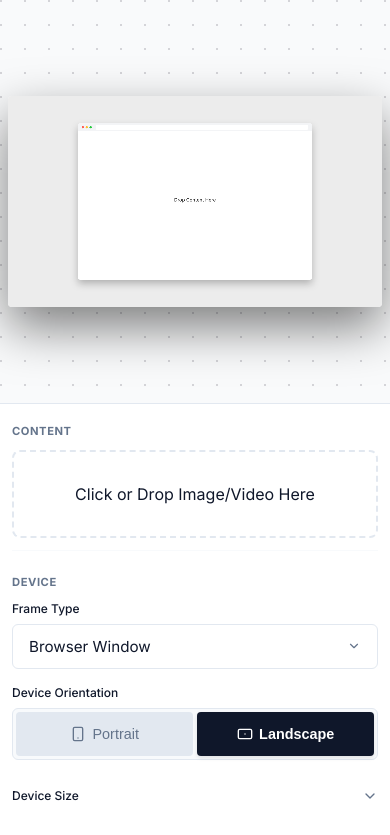
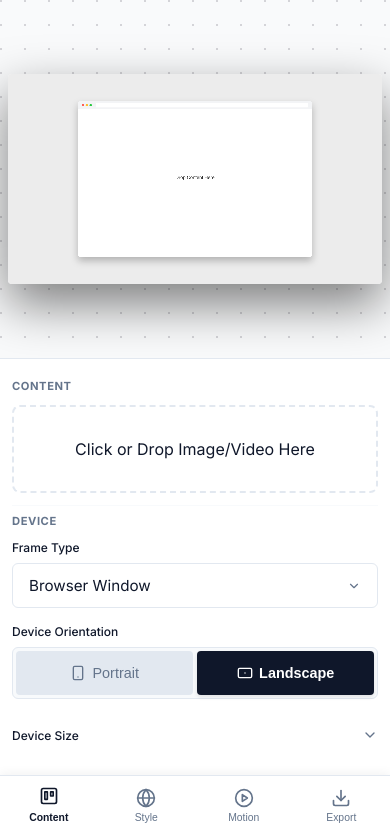
Before and after one commit to Deepender25/Presenta, a Python web app: template templates/index.html in a window 390 px wide. Shown: the part 60-895 px from the top of the page. Run offline with Jinja, Linux system fonts and the light colour scheme; the template is opened without the code that fills it, so the values that code supplies are empty.

Commit message:
Implement mobile UI overhaul with tabbed navigation

```diff
--- a/static/css/style.css
+++ b/static/css/style.css
@@ -865,6 +865,16 @@ aside.disabled {
     position: relative;
 }
 
+/* Mobile Tab Bar (Hidden by default on Desktop) */
+.mobile-tab-bar {
+    display: none;
+}
+
+/* Tab Sections (Desktop: Always show) */
+.tab-section {
+    display: block;
+}
+
 /* =========================================
    Responsive Design (Mobile & Tablet)
    ========================================= */
@@ -894,17 +904,87 @@ aside.disabled {
         border-top: 1px solid var(--border);
         overflow-y: auto;
         /* Scroll within sidebar */
-        padding-bottom: 2rem;
-        /* Extra padding for bottom */
+        padding-bottom: 80px;
+        /* Extra padding for tab bar + safe area */
     }
+
+    /* Mobile Tab Bar */
+    .mobile-tab-bar {
+        display: flex;
+        position: fixed;
+        bottom: 0;
+        left: 0;
+        width: 100%;
+        height: 60px;
+        background-color: #fff;
+        border-top: 1px solid var(--border);
+        z-index: 50;
+        justify-content: space-around;
+        padding-bottom: env(safe-area-inset-bottom);
+        box-shadow: 0 -2px 10px rgba(0, 0, 0, 0.05);
+    }
+
+    .tab-btn {
+        flex: 1;
+        background: transparent;
+        border: none;
+        display: flex;
+        flex-direction: column;
+        align-items: center;
+        justify-content: center;
+        gap: 4px;
+        color: var(--text-secondary);
+        font-size: 0.7rem;
+        cursor: pointer;
+        padding: 4px 0;
+        transition: color 0.2s;
+    }
+
+    .tab-btn svg {
+        transition: transform 0.2s;
+    }
+
+    .tab-btn.active {
+        color: var(--accent);
+        font-weight: 600;
+    }
+
+    .tab-btn.active svg {
+        transform: translateY(-2px);
+    }
+
+    /* Tab Content Visibility Logic for Mobile */
+    .tab-section {
+        display: none;
+        /* Hide all by default */
+        animation: fadeIn 0.3s ease;
+    }
+
+    .tab-section.active {
+        display: block;
+        /* Show active only */
+    }
+
+    @keyframes fadeIn {
+        from {
+            opacity: 0;
+            transform: translateY(5px);
+        }
+
+        to {
+            opacity: 1;
+            transform: translateY(0);
+        }
+    }
+
 
     /* Preview Area sits fixed at top */
     .preview-area {
-        height: 45vh;
-        /* Fixed height */
-        flex: 0 0 45vh;
+        height: 40vh;
+        /* Fixed height, slightly smaller to give more room to controls */
+        flex: 0 0 40vh;
         /* Don't grow or shrink */
-        min-height: 300px;
+        min-height: 250px;
         width: 100%;
         padding: 1rem;
         z-index: 10;
@@ -1005,15 +1085,20 @@ aside.disabled {
 
 @media (max-width: 600px) {
     .preview-area {
-        height: 50vh;
-        min-height: 300px;
+        height: 45vh;
+        /* Slightly more height on very small screens? Actually less is better for controls.
+           Let's keep 40% or maybe 35% if screen is really tiny?s
+           Defaulting to 40vh from above is fine.
+        */
+        min-height: 250px;
         padding: 0.5rem;
+    }
+
+    .tab-btn span {
+        font-size: 0.65rem;
     }
 
     .header {
         padding: 0 1rem;
     }
-
-    /* Stack row inputs vertically on very small screens if needed */
-    /* currently .row-inputs are flex row, let's keep them unless too squished */
 }
--- a/static/js/app.js
+++ b/static/js/app.js
@@ -845,4 +845,34 @@ document.addEventListener('DOMContentLoaded', () => {
         });
     };
     setupTouchRanges();
+
+    // --- Mobile Tab Navigation ---
+    const setupMobileTabs = () => {
+        const tabBtns = document.querySelectorAll('.mobile-tab-bar .tab-btn');
+        const tabSections = document.querySelectorAll('.tab-section');
+
+        tabBtns.forEach(btn => {
+            btn.addEventListener('click', () => {
+                const targetId = btn.dataset.tab;
+
+                // Update Buttons
+                tabBtns.forEach(b => b.classList.remove('active'));
+                btn.classList.add('active');
+
+                // Update Sections
+                tabSections.forEach(section => {
+                    if (section.id === targetId) {
+                        section.classList.add('active');
+                    } else {
+                        section.classList.remove('active');
+                    }
+                });
+
+                // Scroll sidebar to top when switching tabs
+                const sidebar = document.getElementById('sidebar');
+                if (sidebar) sidebar.scrollTop = 0;
+            });
+        });
+    };
+    setupMobileTabs();
 });
--- a/templates/index.html
+++ b/templates/index.html
@@ -26,6 +26,8 @@
 
         <main>
             <aside id="sidebar">
+                <!-- Tab: Content -->
+                <div id="tab-content" class="tab-section active">
                     <!-- Upload Section -->
                     <div class="control-group">
                         <h3>Content</h3>
@@ -76,7 +78,8 @@
                                 <label style="cursor: pointer;">Corner Radius <span id="radius-val"
                                         style="color: var(--text-secondary); font-weight: normal; margin-left: 4px;">0</span>px</label>
                                 <svg class="chevron-icon" width="16" height="16" viewBox="0 0 24 24" fill="none"
-                                stroke="currentColor" stroke-width="2" stroke-linecap="round" stroke-linejoin="round">
+                                    stroke="currentColor" stroke-width="2" stroke-linecap="round"
+                                    stroke-linejoin="round">
                                     <polyline points="6 9 12 15 18 9"></polyline>
                                 </svg>
                             </div>
@@ -89,7 +92,8 @@
                             <div class="collapsible-header" id="device-size-header">
                                 <label style="cursor: pointer;">Device Size</label>
                                 <svg class="chevron-icon" width="16" height="16" viewBox="0 0 24 24" fill="none"
-                                stroke="currentColor" stroke-width="2" stroke-linecap="round" stroke-linejoin="round">
+                                    stroke="currentColor" stroke-width="2" stroke-linecap="round"
+                                    stroke-linejoin="round">
                                     <polyline points="6 9 12 15 18 9"></polyline>
                                 </svg>
                             </div>
@@ -105,11 +109,12 @@
                                     </div>
                                 </div>
                                 <div class="row-inputs" style="margin-top: 0.5rem;">
-                                <button id="fit-content-btn" class="secondary small-btn" style="flex: 1; display: none;"
+                                    <button id="fit-content-btn" class="secondary small-btn"
+                                        style="flex: 1; display: none;"
                                         title="Match frame size to content aspect ratio">
-                                    <svg width="12" height="12" viewBox="0 0 24 24" fill="none" stroke="currentColor"
-                                        stroke-width="2" stroke-linecap="round" stroke-linejoin="round"
-                                        style="margin-right: 4px;">
+                                        <svg width="12" height="12" viewBox="0 0 24 24" fill="none"
+                                            stroke="currentColor" stroke-width="2" stroke-linecap="round"
+                                            stroke-linejoin="round" style="margin-right: 4px;">
                                             <polyline points="4 14 10 14 10 20"></polyline>
                                             <polyline points="20 10 14 10 14 4"></polyline>
                                             <line x1="14" y1="10" x2="21" y2="3"></line>
@@ -118,9 +123,9 @@
                                         Fit Content
                                     </button>
                                     <button id="reset-size-btn" class="secondary small-btn" style="flex: 1;">
-                                    <svg width="12" height="12" viewBox="0 0 24 24" fill="none" stroke="currentColor"
-                                        stroke-width="2" stroke-linecap="round" stroke-linejoin="round"
-                                        style="margin-right: 4px;">
+                                        <svg width="12" height="12" viewBox="0 0 24 24" fill="none"
+                                            stroke="currentColor" stroke-width="2" stroke-linecap="round"
+                                            stroke-linejoin="round" style="margin-right: 4px;">
                                             <path d="M3 12a9 9 0 1 0 9-9 9.75 9.75 0 0 0-6.74-2.74L3 12" />
                                         </svg>
                                         Reset
@@ -128,18 +133,19 @@
                                 </div>
                             </div>
                         </div>
-
-                    <!-- Scale Content Removed -->
+                    </div>
                 </div>
 
-                <!-- Shadow Settings -->
+                <!-- Tab: Style -->
+                <div id="tab-style" class="tab-section hidden-mobile">
                     <!-- Shadow Settings -->
                     <div class="control-group">
                         <div class="input-wrapper collapsible-wrapper" id="shadow-wrapper">
                             <div class="collapsible-header" id="shadow-header">
                                 <label style="cursor: pointer;">Shadow Settings</label>
                                 <svg class="chevron-icon" width="16" height="16" viewBox="0 0 24 24" fill="none"
-                                stroke="currentColor" stroke-width="2" stroke-linecap="round" stroke-linejoin="round">
+                                    stroke="currentColor" stroke-width="2" stroke-linecap="round"
+                                    stroke-linejoin="round">
                                     <polyline points="6 9 12 15 18 9"></polyline>
                                 </svg>
                             </div>
@@ -216,7 +222,10 @@
                             </div>
                         </div>
                     </div>
+                </div>
 
+                <!-- Tab: Motion -->
+                <div id="tab-motion" class="tab-section hidden-mobile">
                     <!-- Animation Settings -->
                     <div class="control-group">
                         <h3>Animation Settings</h3>
@@ -270,7 +279,10 @@
                             <input type="range" id="duration" min="1" max="60" value="10">
                         </div>
                     </div>
+                </div>
 
+                <!-- Tab: Export -->
+                <div id="tab-export" class="tab-section hidden-mobile">
                     <!-- Export -->
                     <div class="control-group">
                         <h3>Export Settings</h3>
@@ -304,6 +316,46 @@
                             Export Video
                         </button>
                     </div>
+                </div>
+
+                <!-- Mobile Tab Bar -->
+                <nav class="mobile-tab-bar">
+                    <button class="tab-btn active" data-tab="tab-content">
+                        <svg width="20" height="20" viewBox="0 0 24 24" fill="none" stroke="currentColor"
+                            stroke-width="2" stroke-linecap="round" stroke-linejoin="round">
+                            <rect x="3" y="3" width="18" height="18" rx="2" ry="2"></rect>
+                            <rect x="7" y="7" width="3" height="9"></rect>
+                            <rect x="14" y="7" width="3" height="5"></rect>
+                        </svg>
+                        <span>Content</span>
+                    </button>
+                    <button class="tab-btn" data-tab="tab-style">
+                        <svg width="20" height="20" viewBox="0 0 24 24" fill="none" stroke="currentColor"
+                            stroke-width="2" stroke-linecap="round" stroke-linejoin="round">
+                            <circle cx="12" cy="12" r="10"></circle>
+                            <path d="M12 2a14.5 14.5 0 0 0 0 20 14.5 14.5 0 0 0 0-20"></path>
+                            <path d="M2 12h20"></path>
+                        </svg>
+                        <span>Style</span>
+                    </button>
+                    <button class="tab-btn" data-tab="tab-motion">
+                        <svg width="20" height="20" viewBox="0 0 24 24" fill="none" stroke="currentColor"
+                            stroke-width="2" stroke-linecap="round" stroke-linejoin="round">
+                            <circle cx="12" cy="12" r="10"></circle>
+                            <polygon points="10 8 16 12 10 16 10 8"></polygon>
+                        </svg>
+                        <span>Motion</span>
+                    </button>
+                    <button class="tab-btn" data-tab="tab-export">
+                        <svg width="20" height="20" viewBox="0 0 24 24" fill="none" stroke="currentColor"
+                            stroke-width="2" stroke-linecap="round" stroke-linejoin="round">
+                            <path d="M21 15v4a2 2 0 0 1-2 2H5a2 2 0 0 1-2-2v-4"></path>
+                            <polyline points="7 10 12 15 17 10"></polyline>
+                            <line x1="12" y1="15" x2="12" y2="3"></line>
+                        </svg>
+                        <span>Export</span>
+                    </button>
+                </nav>
             </aside>
 
             <section class="preview-area">
```
Lines whose indentation alone changed are shown as unchanged.
